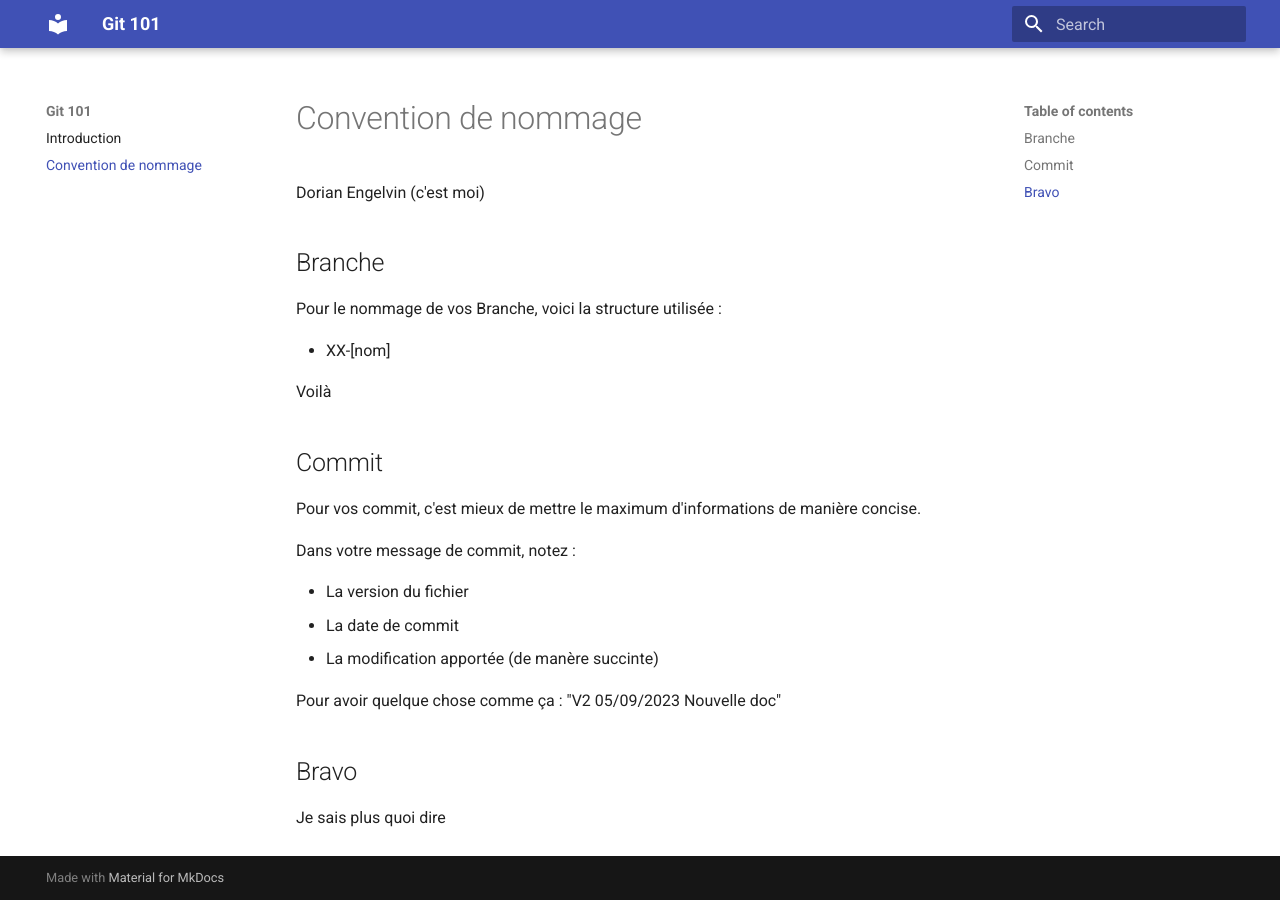
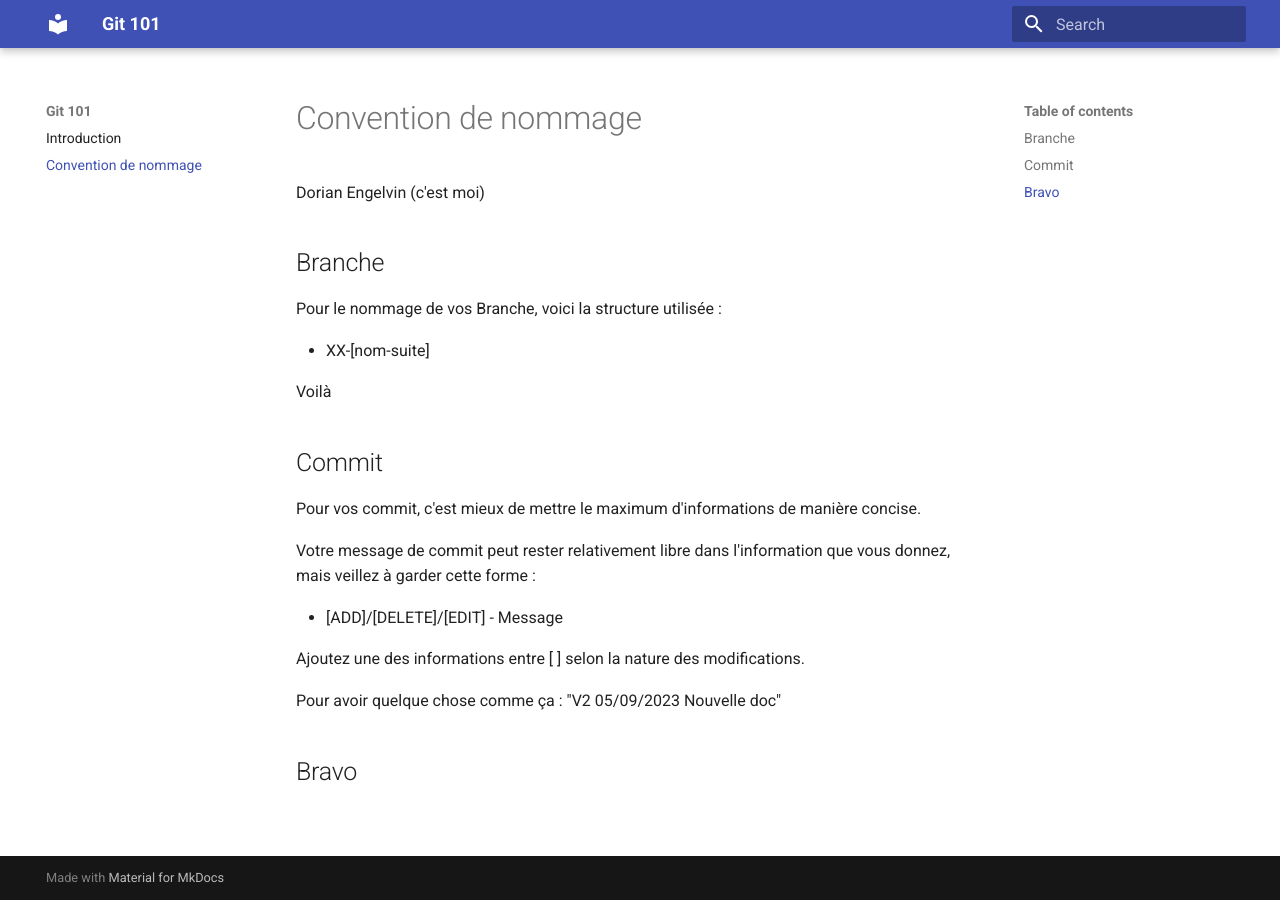
Before and after one commit to ub-mmi-but/git-101, an MkDocs documentation site: the page built from docs/convention-de-nommage.md, in a window 1280 px wide. Built offline with MkDocs 1.6.1 and Material for MkDocs 9.7.7, drawn with Linux system fonts in a browser that asks for light colours.

Commit message:
[EDIT] Mise à jour du contenu de la doc

```diff
--- a/docs/convention-de-nommage.md
+++ b/docs/convention-de-nommage.md
@@ -5,7 +5,7 @@ Dorian Engelvin (c'est moi)
 
 Pour le nommage de vos Branche, voici la structure utilisée :
 
-- XX-[nom]
+- XX-[nom-suite]
 
 Voilà
 
@@ -13,13 +13,11 @@ Voilà
 
 Pour vos commit, c'est mieux de mettre le maximum d'informations de manière concise.
 
-Dans votre message de commit, notez :
+Votre message de commit peut rester relativement libre dans l'information que vous donnez, mais veillez à garder cette forme :
 
-- La version du fichier
-- La date de commit
-- La modification apportée (de manère succinte)
+- [ADD]/[DELETE]/[EDIT] - Message
+
+Ajoutez une des informations entre [ ] selon la nature des modifications.
 
 Pour avoir quelque chose comme ça : "V2 05/09/2023 Nouvelle doc"
 ## Bravo
-
-Je sais plus quoi dire
```
